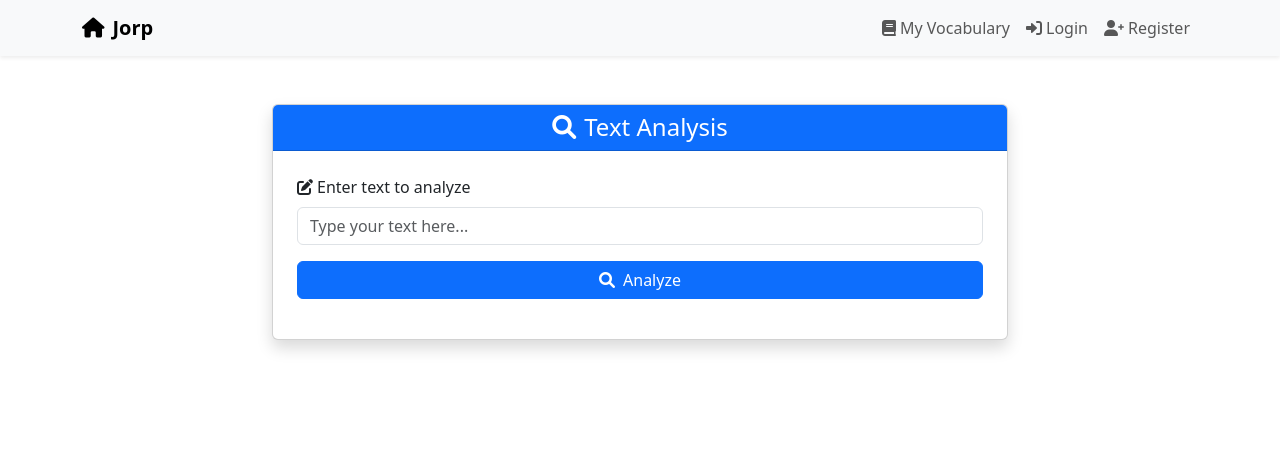
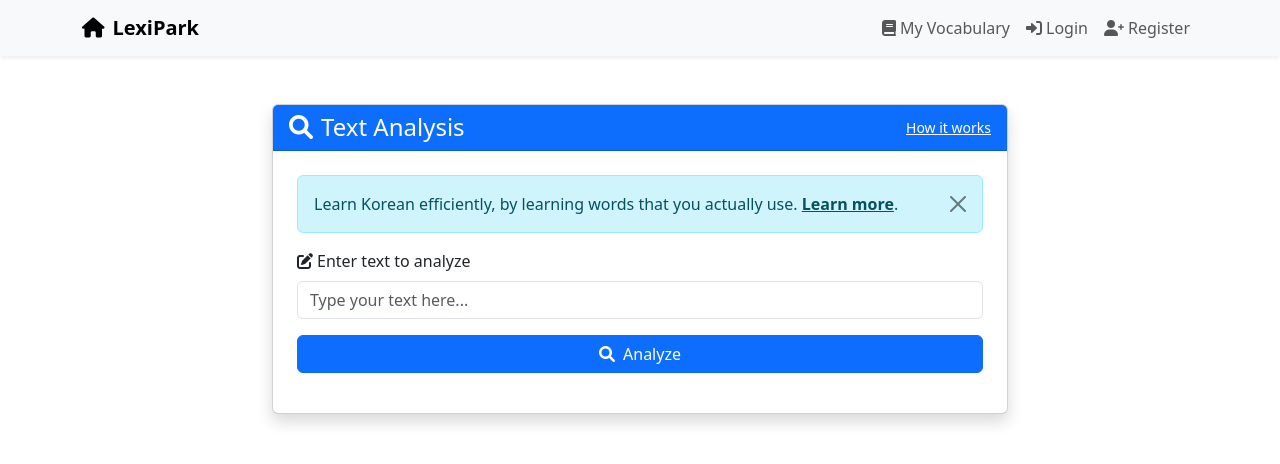
Before and after one commit to Vyacheslav2323/lexipark, a Django app: page /analysis/page1/ in a window 1280 px wide. Shown: the top 464 px of the page. Run offline with Django 5.2, Linux system fonts and the light colour scheme.

Commit message:
UI: intro banner + collapsible guide on analysis page; Dev: stabilize local HTTP by disabling SSL redirect in DEBUG; Add django-sslserver for optional HTTPS dev

```diff
--- a/analysis/templates/analysis/page1.html
+++ b/analysis/templates/analysis/page1.html
@@ -22,7 +22,7 @@
   <nav class="navbar navbar-expand-lg navbar-light bg-light shadow-sm">
     <div class="container">
       <a class="navbar-brand fw-bold" href="{% url 'analyze' %}">
-        <i class="fas fa-home me-2"></i>Jorp
+        <i class="fas fa-home me-2"></i>LexiPark
       </a>
                   <div class="navbar-nav ms-auto">
                 <a class="nav-link" href="{% url 'users:profile' %}">
@@ -50,10 +50,26 @@
     <div class="row justify-content-center">
       <div class="col-md-10 col-lg-8">
         <div class="card shadow">
-          <div class="card-header bg-primary text-white text-center">
+          <div class="card-header bg-primary text-white d-flex justify-content-between align-items-center">
             <h4 class="mb-0"><i class="fas fa-search me-2"></i>Text Analysis</h4>
+            <a class="text-white text-decoration-underline small" data-bs-toggle="collapse" href="#quickGuide" role="button" aria-expanded="false" aria-controls="quickGuide">How it works</a>
           </div>
           <div class="card-body p-4">
+            <div class="collapse" id="quickGuide">
+              <div class="p-3 border-bottom bg-light">
+                <ul class="mb-0">
+                  <li>Use on PC for best experience</li>
+                  <li>Type or paste Korean text, then Analyze</li>
+                  <li>Hover words to see translations; click to save to vocabulary</li>
+                  <li>Click Finish analysis to add remaining words and update recalls</li>
+                  <li>Use My Vocabulary to review saved words</li>
+                </ul>
+              </div>
+            </div>
+            <div id="intro-banner" class="alert alert-info alert-dismissible fade show mb-3" role="alert">
+              Learn Korean efficiently, by learning words that you actually use. <a class="alert-link" data-bs-toggle="collapse" href="#quickGuide" role="button" aria-expanded="false" aria-controls="quickGuide">Learn more</a>.
+              <button type="button" class="btn-close" data-bs-dismiss="alert" aria-label="Close" data-intro-dismiss="1"></button>
+            </div>
             <form id="analyze-form" method="post" action="{% url 'analyze' %}">
               {% csrf_token %}
               <input type="hidden" name="know_rest" value="0">
@@ -99,6 +115,15 @@
   </div>
 
   <script src="https://cdn.jsdelivr.net/npm/bootstrap@5.3.0/dist/js/bootstrap.bundle.min.js"></script>
+  <script>
+  (function(){
+    var banner=document.getElementById('intro-banner');
+    if(!banner)return;
+    if(localStorage.getItem('jorp_intro_dismissed')==='1'){banner.style.display='none';}
+    var closeBtn=banner.querySelector('[data-intro-dismiss]');
+    if(closeBtn){closeBtn.addEventListener('click',function(){localStorage.setItem('jorp_intro_dismissed','1');});}
+  })();
+  </script>
   <script type="module" src="{% static 'analysis/js/interactive/index.js' %}"></script>
 </body>
 </html>
--- a/requirements.txt
+++ b/requirements.txt
@@ -9,3 +9,4 @@
 dj-database-url==2.1.0
 mecab-python3==1.0.10
 konlpy==0.6.0
+django-sslserver==0.22
```
Also changed, not shown: jorp/settings.py (+6 -3 lines).
